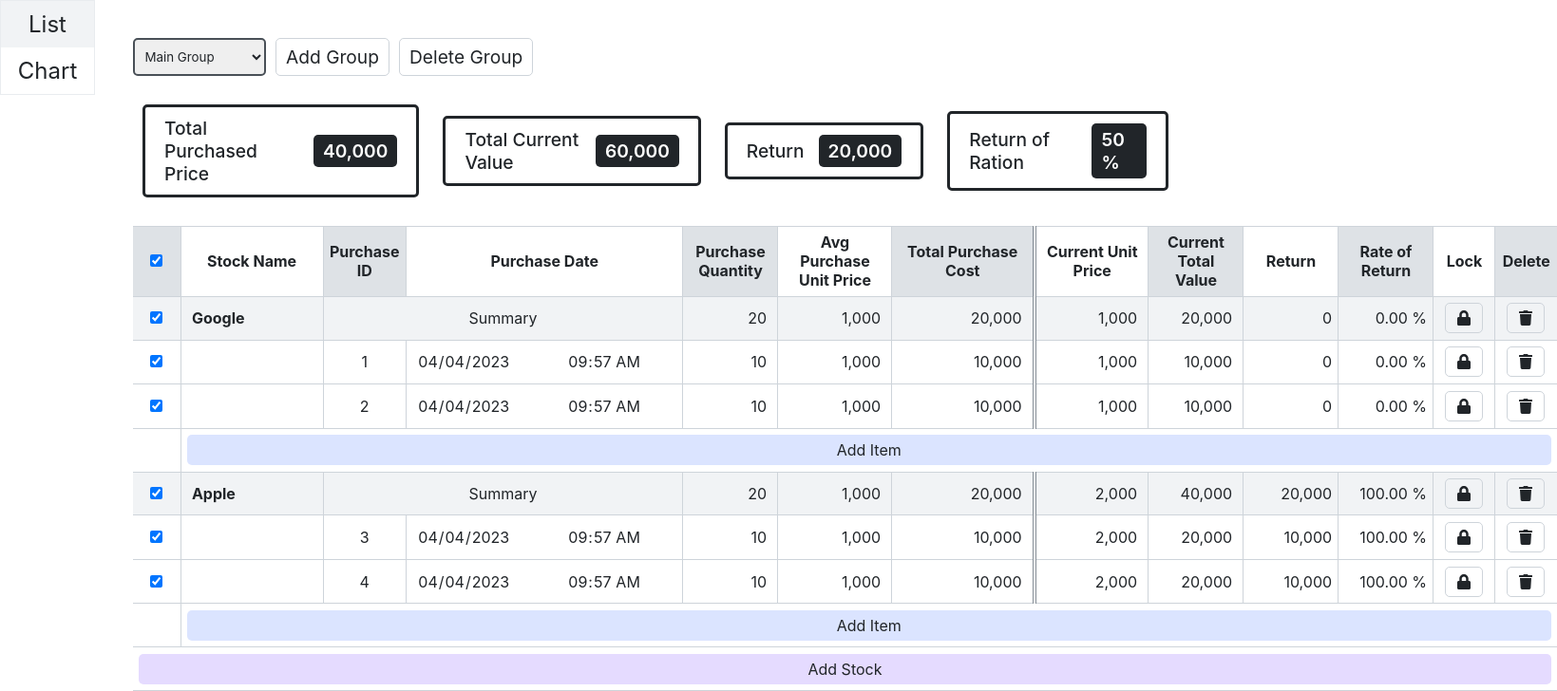
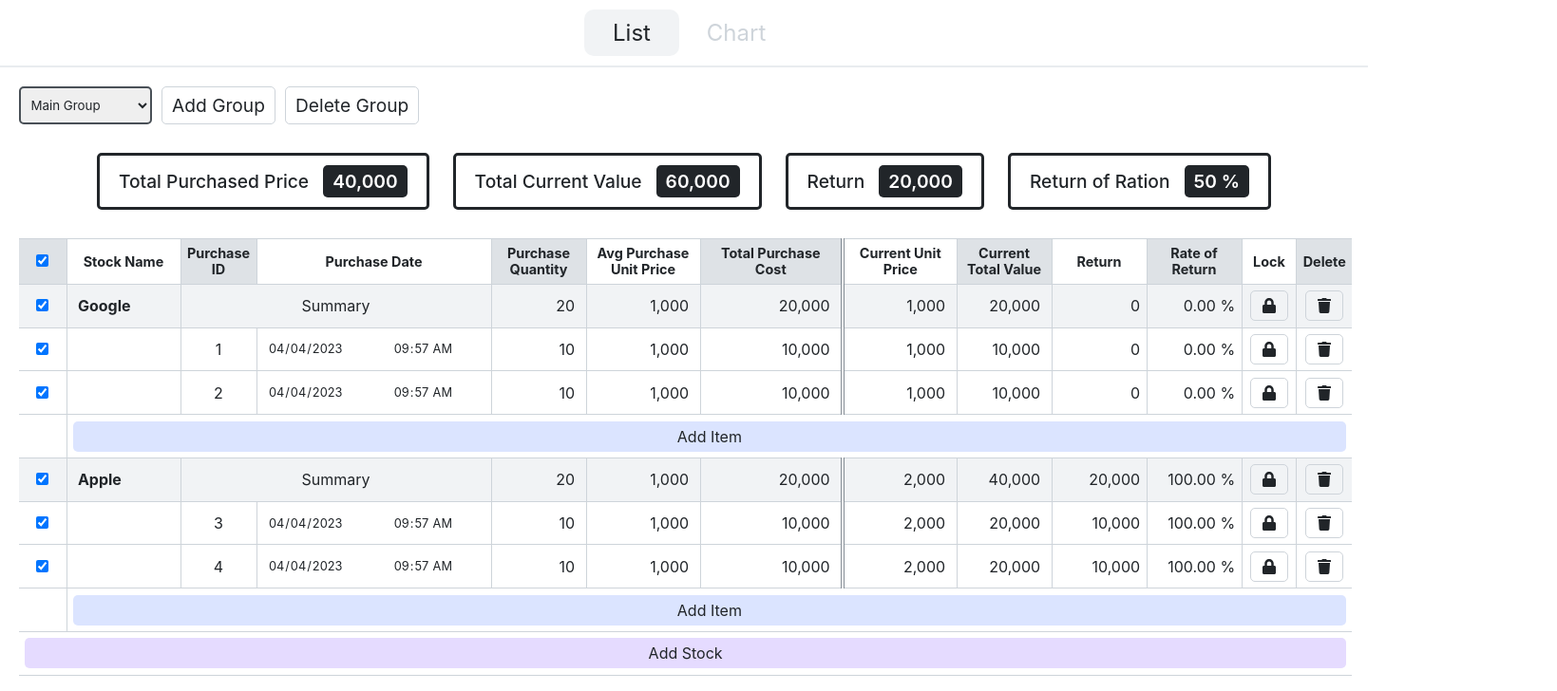
Before and after one commit to Globalkmaria/rateOfReturn, a React (Create React App) app: page / in a window 1280 px wide. Shown: the top 728 px of the page at 95% size, 1639 px wide, since content can reach past the window. Built offline with nearby package versions, Linux system fonts and the light colour scheme; a web font is replaced by a local one.

Commit message:
Edit : General Layout

```diff
--- a/src/components/Table.tsx
+++ b/src/components/Table.tsx
@@ -24,6 +24,7 @@ export const Table = styled('table')<TableProps>(({ theme }) => ({
 }));
 
 export const TableHeader = styled('thead')<TableHeaderProps>(({ theme }) => ({
+  fontSize: '0.9rem',
   height: '40px',
   borderTop: `1px solid ${theme.colors.grey400}`,
   borderBottom: `1px solid ${theme.colors.grey400}`,
--- a/src/layout/GeneralLayout.tsx
+++ b/src/layout/GeneralLayout.tsx
@@ -1,6 +1,5 @@
 import styled from 'styled-components';
-import { SidebarContent } from '../router';
-import Sidebar from './Sidebar';
+import Navbar from './Navbar';
 
 interface GeneralLayoutProps {
   children: React.ReactNode;
@@ -9,7 +8,7 @@ interface GeneralLayoutProps {
 const GeneralLayout = ({ children }: GeneralLayoutProps) => {
   return (
     <StyledGeneralLayout>
-      <Sidebar sidebarContent={SidebarContent} />
+      <Navbar />
       <StyledMainLayout>{children}</StyledMainLayout>
     </StyledGeneralLayout>
   );
@@ -18,10 +17,9 @@ const GeneralLayout = ({ children }: GeneralLayoutProps) => {
 export default GeneralLayout;
 
 const StyledGeneralLayout = styled('div')`
-  display: flex;
+  min-width: 1440px;
 `;
 
 const StyledMainLayout = styled('main')`
-  width: calc(100% - 100px);
-  padding: 40px;
+  padding: 20px;
 `;
--- /dev/null
+++ b/src/layout/Navbar.tsx
@@ -0,0 +1,79 @@
+import { useRouter } from '../hooks/useRouter';
+import styled from 'styled-components';
+import { SidebarContent } from '../router';
+
+export interface NavbarElement {
+  id: number;
+  label: string;
+  path: string;
+  disabled?: boolean;
+}
+
+const Navbar = () => {
+  const { currentPath, routeTo } = useRouter();
+  const navbarContent = SidebarContent;
+
+  const menuClickHandler = (path: string) => {
+    routeTo(path);
+  };
+
+  return (
+    <StyledNav>
+      <ul className='menu-list'>
+        {navbarContent.map((element) => {
+          return (
+            <StyledMenu
+              key={element.path}
+              selected={currentPath === element.path}
+              onClick={() =>
+                !element.disabled && menuClickHandler(element.path)
+              }
+              disabled={element.disabled}
+            >
+              {element.label}
+            </StyledMenu>
+          );
+        })}
+      </ul>
+    </StyledNav>
+  );
+};
+
+export default Navbar;
+
+type MenuProps = { selected: boolean; disabled?: boolean };
+
+const StyledNav = styled('nav')`
+  height: fit-content;
+  border-bottom: 2px solid ${({ theme }) => theme.colors.grey200};
+  padding: 10px;
+
+  .menu-list {
+    display: flex;
+    justify-content: center;
+    gap: 10px;
+  }
+`;
+
+const StyledMenu = styled('li')<MenuProps>`
+  padding: 10px;
+  width: 100px;
+  background: ${({ theme, selected }) =>
+    selected ? theme.colors.grey100 : 'none'};
+  border-radius: 10px;
+  transition: '200ms';
+  font-size: 1.5rem;
+  text-align: center;
+  cursor: pointer;
+
+  &:hover {
+    background: ${({ theme, disabled }) => !disabled && theme.colors.grey100};
+  }
+
+  ${({ disabled, theme }) =>
+    disabled && {
+      background: 'none',
+      color: theme.colors.grey400,
+      cursor: 'default',
+    }}
+`;
--- a/src/layout/Sidebar.tsx
+++ /dev/null
@@ -1,61 +0,0 @@
-import { useRouter } from '../hooks/useRouter';
-import styled from 'styled-components';
-
-export interface SidebarElement {
-  id: number;
-  label: string;
-  path: string;
-}
-
-interface SidebarProps {
-  sidebarContent: SidebarElement[];
-}
-
-const Sidebar = ({ sidebarContent }: SidebarProps) => {
-  const { currentPath, routeTo } = useRouter();
-
-  const sidebarMenuClickHandler = (path: string) => {
-    routeTo(path);
-  };
-
-  return (
-    <StyledSidebar>
-      <ul>
-        {sidebarContent.map((element) => {
-          return (
-            <StyledMenu
-              key={element.path}
-              selected={currentPath === element.path}
-              onClick={() => sidebarMenuClickHandler(element.path)}
-            >
-              {element.label}
-            </StyledMenu>
-          );
-        })}
-      </ul>
-    </StyledSidebar>
-  );
-};
-
-export default Sidebar;
-
-type MenuProps = { selected: boolean };
-
-const StyledSidebar = styled('nav')`
-  width: 100px;
-  height: fit-content;
-  border: 1px solid ${({ theme }) => theme.colors.grey200};
-`;
-
-const StyledMenu = styled('li')<MenuProps>`
-  padding: 10px;
-  background: ${({ theme, selected }) =>
-    selected ? theme.colors.grey100 : 'none'};
-  transition: '200ms';
-  font-size: 1.5rem;
-  text-align: center;
-
-  &:hover {
-    background: ${({ theme }) => theme.colors.grey100};
-  }
-`;
--- a/src/router.tsx
+++ b/src/router.tsx
@@ -1,15 +1,16 @@
 import { createBrowserRouter } from 'react-router-dom';
 import { Router as RemixRouter } from '@remix-run/router/dist/router';
-import { SidebarElement } from './layout/Sidebar';
 import List from './pages/List';
 import Chart from './pages/Chart';
 import GeneralLayout from './layout/GeneralLayout';
+import { NavbarElement } from './layout/Navbar';
 
 interface RouterElement {
   id: number;
   path: string;
   label: string;
   element: React.ReactNode;
+  disabled?: boolean;
 }
 
 const routerData: RouterElement[] = [
@@ -24,6 +25,7 @@ const routerData: RouterElement[] = [
     path: '/chart',
     label: 'Chart',
     element: <Chart />,
+    disabled: true,
   },
 ];
 
@@ -36,7 +38,7 @@ export const routers: RemixRouter = createBrowserRouter(
   }),
 );
 
-export const SidebarContent: SidebarElement[] = routerData.reduce(
+export const SidebarContent: NavbarElement[] = routerData.reduce(
   (prev, router) => {
     return [
       ...prev,
@@ -44,8 +46,9 @@ export const SidebarContent: SidebarElement[] = routerData.reduce(
         id: router.id,
         path: router.path,
         label: router.label,
+        disabled: router.disabled,
       },
     ];
   },
-  [] as SidebarElement[],
+  [] as NavbarElement[],
 );
--- a/src/views/List/GroupSummary/GroupSummary.tsx
+++ b/src/views/List/GroupSummary/GroupSummary.tsx
@@ -5,9 +5,7 @@ import { useSelector } from 'react-redux';
 import { selectStocks } from '../../../features/stockList/stockListSlice';
 import { getGroupSummary } from './utils';
 
-interface GroupSummaryProps {}
-
-const GroupSummary = ({}: GroupSummaryProps) => {
+const GroupSummary = () => {
   const groupInfo = useSelector(selectSelectedGroupInfo());
   const stocks = useSelector(selectStocks);
   const {
@@ -66,7 +64,6 @@ const StyledGroupSummary = styled('div')`
       margin-right: 15px;
       font-weight: 500;
       font-size: 1.2rem;
-      /* color: white; */
     }
     .text {
       font-weight: 600;
--- a/src/views/List/StockItem/PurchasedStock.tsx
+++ b/src/views/List/StockItem/PurchasedStock.tsx
@@ -117,6 +117,7 @@ const PurchasedStock = ({ stockId, purchasedId }: PurchasedStockProps) => {
       <TableCell>
         <div className='datetime'>
           <Input
+            className='date'
             onChange={onDateChange}
             disabled={isLock}
             type='date'
@@ -124,6 +125,7 @@ const PurchasedStock = ({ stockId, purchasedId }: PurchasedStockProps) => {
             fullWidth
           />
           <Input
+            className='date'
             onChange={onTimeChange}
             disabled={isLock}
             type='time'
@@ -167,6 +169,10 @@ const StyledPurchasedStockRow = styled(TableRow)`
   .datetime {
     display: flex;
     gap: 5px;
+
+    .date {
+      font-size: 0.8rem;
+    }
   }
 
   &:hover {
--- a/src/views/List/StockItem/components.tsx
+++ b/src/views/List/StockItem/components.tsx
@@ -169,6 +169,6 @@ export const StyledTextWrapper = styled('div')`
 
 const StyledBtnWrapper = styled(TableCell)`
   ${BorderButton} {
-    margin: 0 5px;
+    margin: 0 2px;
   }
 `;
--- a/src/views/List/StockListHeader.tsx
+++ b/src/views/List/StockListHeader.tsx
@@ -77,7 +77,7 @@ const CheckAllCheckbox = ({ id, ...restProps }: TableHeadProps) => {
 
 const HEADER_LIST: HeaderListProps = [
   { id: '1', label: 'Select All', Component: CheckAllCheckbox, width: 50 },
-  { id: '2', label: 'Stock Name', flexBasis: 150 },
+  { id: '2', label: 'Stock Name', flexBasis: 120 },
   { id: '3', label: 'Purchase ID', width: 50 },
   { id: '4', label: 'Purchase Date' },
   { id: '5', label: 'Purchase Quantity', width: 100 },
@@ -92,6 +92,6 @@ const HEADER_LIST: HeaderListProps = [
   { id: '9', label: 'Current Total Value', flexBasis: 100 },
   { id: '10', label: 'Return', flexBasis: 100 },
   { id: '11', label: 'Rate of Return', flexBasis: 100 },
-  { id: '12', label: 'Lock', width: 65 },
-  { id: '13', label: 'Delete', width: 65 },
+  { id: '12', label: 'Lock', width: 50 },
+  { id: '13', label: 'Delete', width: 50 },
 ];
```
